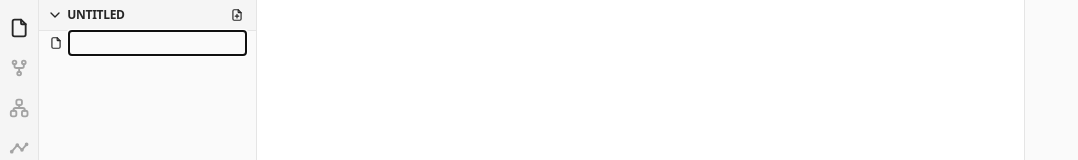
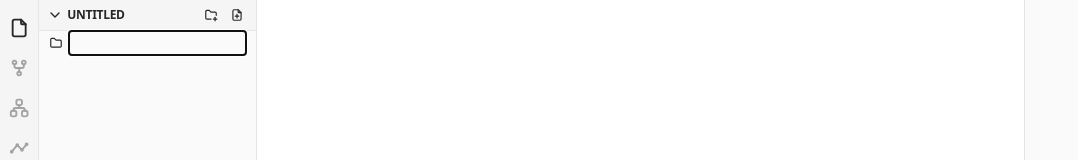
Before and after one commit to yashsehgal/editor-view, a React (Create React App) app: page / in a window 1280 px wide. Both pictures are taken after a click on the button 237 px from the left and 15 px from the top of the page. Shown: the top 160 px of the page, without its empty margins (0-1078 px from the left). Built offline with nearby package versions, Linux system fonts and the light colour scheme.

Commit message:
feat: support for folder creation via folder action

```diff
--- a/src/modules/ProjectStructureTree/ProjectStructureTree.tsx
+++ b/src/modules/ProjectStructureTree/ProjectStructureTree.tsx
@@ -2,7 +2,7 @@ import { useContext, useEffect, useState } from "react";
 import { CollapsibleFeatureSection } from "../../components/CollapsibleFeatureSection";
 import { ProjectStructureContext } from "../../contexts/ProjectStructureContext";
 import { ProjectFolderNode } from "../../components/ProjectFolderNode";
-import { IconFilePlus } from "@tabler/icons-react";
+import { IconFilePlus, IconFolderPlus, IconFolder } from "@tabler/icons-react";
 import { cn } from "../../dev-utils/cn";
 import { FileIconType, getFileTypeIcon } from "../helpers/getFileTypeIcon";
 import { motion } from "framer-motion";
@@ -12,6 +12,8 @@ export function ProjectStructureTree() {
     ProjectStructureContext
   );
   const [showCreateNewFile, setShowCreateNewFile] = useState<boolean>(false);
+  const [showCreateNewFolder, setShowCreateNewFolder] =
+    useState<boolean>(false);
 
   const handleCreateNewFile = (newFileName: string) => {
     setShowCreateNewFile(false);
@@ -45,12 +47,43 @@ export function ProjectStructureTree() {
     }
   };
 
+  const handleCreateNewFolder = (newFolderName: string) => {
+    setShowCreateNewFolder(false);
+
+    if (!newFolderName) return;
+
+    let updatedProjectStructure = [...projectStructure];
+    const pathSegments = newFolderName.split("/");
+    const fileName = pathSegments.pop();
+    let currentFolder: { name: string; inner?: { name: string }[] }[] =
+      updatedProjectStructure;
+    for (const folderName of pathSegments) {
+      const folderIndex = currentFolder.findIndex(
+        (item) => item.name === folderName
+      );
+      if (folderIndex > -1) {
+        currentFolder = currentFolder[folderIndex].inner || [];
+      } else {
+        const newFolder = { name: folderName, inner: [] };
+        currentFolder.push(newFolder);
+        currentFolder = newFolder.inner;
+      }
+    }
+    currentFolder.push({ name: fileName!, inner: [] });
+    setProjectStructure(updatedProjectStructure);
+  };
+
   return (
     <CollapsibleFeatureSection
       sectionTitle={projectName}
       actions={[
         {
-          name: "Create New File",
+          name: "Create new folder",
+          onClick: () => setShowCreateNewFolder(true),
+          icon: <IconFolderPlus size={14} />,
+        },
+        {
+          name: "Create new file",
           onClick: () => setShowCreateNewFile(true),
           icon: <IconFilePlus size={14} />,
         },
@@ -62,7 +95,48 @@ export function ProjectStructureTree() {
       ) : (
         <></>
       )}
+      {showCreateNewFolder ? (
+        <CreateNewFolderInput handleCreateNewFolder={handleCreateNewFolder} />
+      ) : (
+        <></>
+      )}
     </CollapsibleFeatureSection>
+  );
+}
+
+function CreateNewFolderInput({
+  handleCreateNewFolder,
+}: {
+  handleCreateNewFolder: (newFolderName: string) => void;
+}) {
+  const [newFolderName, setNewFolderName] = useState<string>("");
+
+  return (
+    <div
+      className={cn(
+        "ProjectFolderNode-container text-sm font-medium flex flex-row gap-1.5 items-center w-full px-2.5"
+      )}
+    >
+      <span className="ProjectFolderNode-iconContainer">
+        <IconFolder size={14} />
+      </span>
+      <input
+        type="text"
+        className="CreateNewFileInput-input py-0.5 px-1 bg-transparent w-full tracking-tighter"
+        onChange={(e) => {
+          setNewFolderName(e.target.value as string);
+        }}
+        onBlur={(e) => {
+          handleCreateNewFolder(newFolderName);
+        }}
+        onKeyDown={(e) => {
+          if (e.key === "Enter") {
+            handleCreateNewFolder(newFolderName);
+          }
+        }}
+        autoFocus
+      />
+    </div>
   );
 }
 
@@ -93,8 +167,12 @@ function CreateNewFileInput({
       <input
         type="text"
         className="CreateNewFileInput-input py-0.5 px-1 bg-transparent w-full tracking-tighter"
-        onChange={(e) => setNewFileName(e.target.value as string)}
-        onBlur={() => handleCreateNewFile(newFileName)}
+        onChange={(e) => {
+          setNewFileName(e.target.value as string);
+        }}
+        onBlur={(e) => {
+          handleCreateNewFile(newFileName);
+        }}
         onKeyDown={(e) => {
           if (e.key === "Enter") {
             handleCreateNewFile(newFileName);
```
